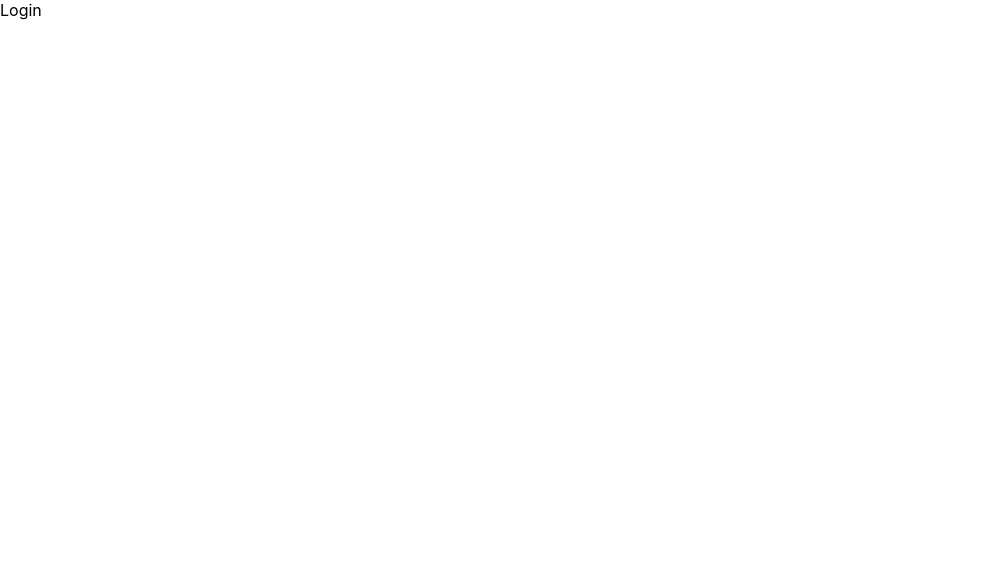
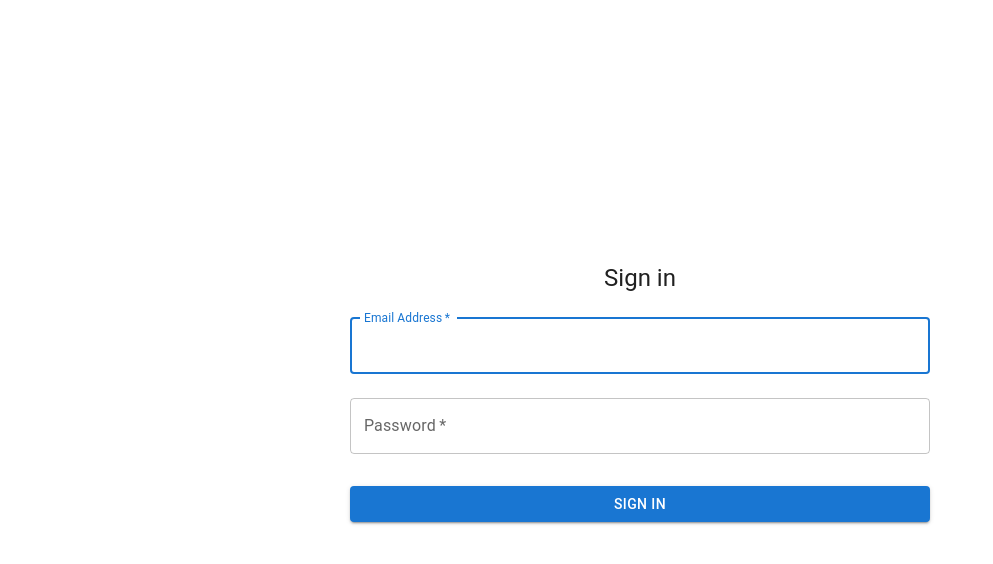
Before and after one commit to agusand/Fullstack-Challenge, a React (Create React App) app: page /login in a window 1280 px wide. Shown: the top 564 px of the page, without its empty margins (0-993 px from the left). Built offline with nearby package versions, Linux system fonts and the light colour scheme.

Commit message:
Login view

```diff
--- a/src/App.tsx
+++ b/src/App.tsx
@@ -1,19 +1,80 @@
-import { BrowserRouter, Routes, Route } from "react-router-dom";
+import { useEffect } from "react";
+import { BrowserRouter, Routes, Route, Navigate } from "react-router-dom";
+import CssBaseline from "@mui/material/CssBaseline";
+import Grid from "@mui/material/Grid";
 
 import Login from "./views/login";
 import UserInfo from "./views/user-info";
 
+import { AuthContextProvider, useAuthContext } from "./contexts/AuthContext";
+
 function App() {
+    const { isAuthenticated, isLoading, getUserInfo } = useAuthContext();
+
+    useEffect(() => {
+        if (isAuthenticated && getUserInfo) {
+            getUserInfo();
+        }
+    }, [getUserInfo, isAuthenticated]);
+
+    useEffect(() => {
+        if (isAuthenticated) {
+            console.log("User is authenticated");
+        } else {
+            console.log("User is not authenticated");
+        }
+    }, [isAuthenticated]);
+
+    if (isLoading) {
+        return <div>Loading...</div>;
+    }
+
     return (
         <BrowserRouter>
+            <CssBaseline />
             <div className="App">
-                <Routes>
-                    <Route path="/login" element={<Login />} />
-                    <Route path="/user-info" element={<UserInfo />} />
-                </Routes>
+                <Grid
+                    container
+                    component="main"
+                    sx={{ height: "100vh" }}
+                    alignItems={"center"}
+                >
+                    <Grid item xs={12}>
+                        <Routes>
+                            <Route
+                                path="/login"
+                                element={
+                                    isAuthenticated ? (
+                                        <Navigate replace to="/user-info" />
+                                    ) : (
+                                        <Login />
+                                    )
+                                }
+                            />
+                            <Route
+                                path="/user-info"
+                                element={
+                                    !isAuthenticated ? (
+                                        <Navigate replace to="/login" />
+                                    ) : (
+                                        <UserInfo />
+                                    )
+                                }
+                            />
+                        </Routes>
+                    </Grid>
+                </Grid>
             </div>
         </BrowserRouter>
     );
 }
 
-export default App;
+function AppWrapper() {
+    return (
+        <AuthContextProvider>
+            <App />
+        </AuthContextProvider>
+    );
+}
+
+export default AppWrapper;
--- /dev/null
+++ b/src/components/SignInForm.tsx
@@ -0,0 +1,73 @@
+import * as React from "react";
+import Button from "@mui/material/Button";
+import TextField from "@mui/material/TextField";
+import Box from "@mui/material/Box";
+import Typography from "@mui/material/Typography";
+
+import { useAuthContext } from "../contexts/AuthContext";
+
+import ErrorMessage from "./ErrorMessage";
+
+export default function SignInForm() {
+    const { login, error } = useAuthContext();
+    const handleSubmit = (event: React.FormEvent<HTMLFormElement>) => {
+        event.preventDefault();
+        const data = new FormData(event.currentTarget);
+        login &&
+            login(data.get("email") as string, data.get("password") as string);
+    };
+
+    return (
+        <Box
+            sx={{
+                display: "flex",
+                flexDirection: "column",
+                alignItems: "center",
+            }}
+        >
+            <Typography component="h1" variant="h5">
+                Sign in
+            </Typography>
+            <Box
+                component="form"
+                noValidate
+                onSubmit={handleSubmit}
+                sx={{ mt: 1 }}
+            >
+                <TextField
+                    margin="normal"
+                    required
+                    fullWidth
+                    id="email"
+                    label="Email Address"
+                    name="email"
+                    autoComplete="email"
+                    autoFocus
+                />
+                <TextField
+                    margin="normal"
+                    required
+                    fullWidth
+                    name="password"
+                    label="Password"
+                    type="password"
+                    id="password"
+                    autoComplete="current-password"
+                />
+                <Button
+                    type="submit"
+                    fullWidth
+                    variant="contained"
+                    sx={{ mt: 3, mb: 2 }}
+                >
+                    Sign In
+                </Button>
+            </Box>
+            {error?.state ? (
+                <ErrorMessage
+                    message={error?.message || "An error has ocurred."}
+                />
+            ) : null}
+        </Box>
+    );
+}
--- a/src/views/login.tsx
+++ b/src/views/login.tsx
@@ -1,3 +1,9 @@
+import SignInForm from "../components/SignInForm";
+
 export default function Login() {
-    return <div>Login</div>;
+    return (
+        <div>
+            <SignInForm />
+        </div>
+    );
 }
```
